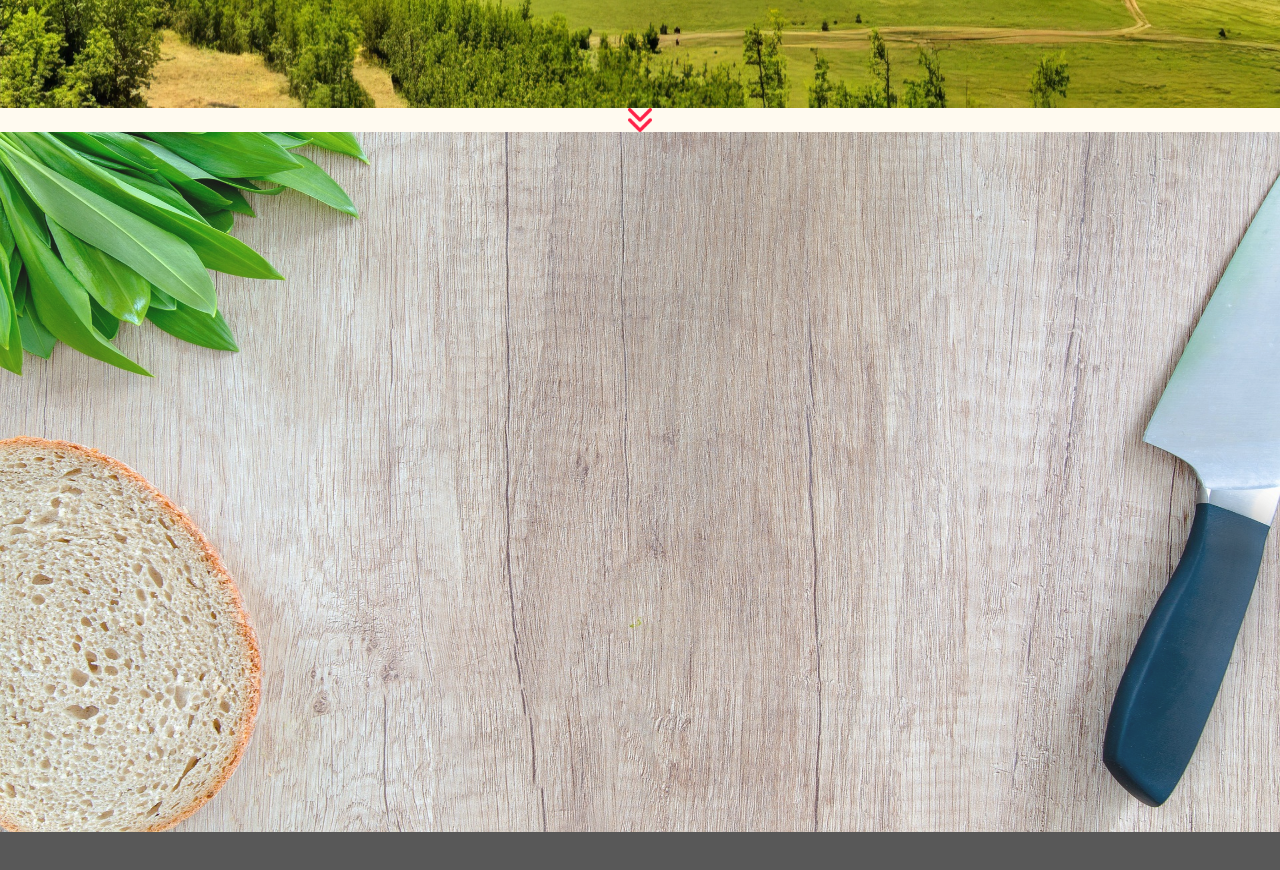
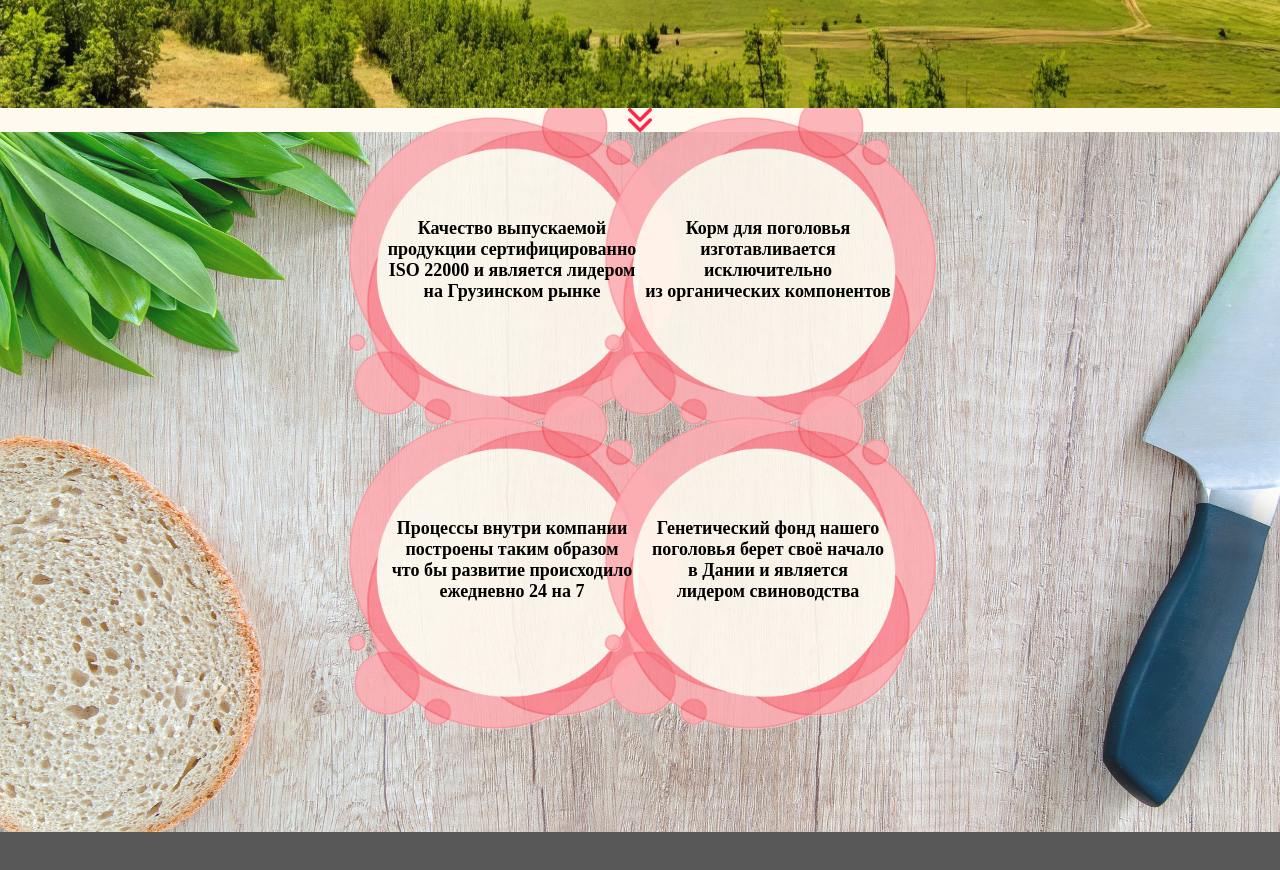
Before and after one commit to WEB-AID/Georg, a React (Create React App) app: page / in a window 1280 px wide. Shown: the part 680-1550 px from the top of the page. Built offline with nearby package versions, Linux system fonts and the light colour scheme; a web font is replaced by a local one.

Commit message:
11 commit

```diff
--- a/src/components/underSwiperBlock/underSwiperBlock.css
+++ b/src/components/underSwiperBlock/underSwiperBlock.css
@@ -1,6 +1,7 @@
 .aboutUsBlock {
     margin: 0;
     padding: 0;
+    height: calc(100vh - 100px);
 }
 
 .aboutUsBlock::before {
@@ -18,33 +19,73 @@
 .aboutUsBlockWrapper {
     display: flex;
     flex-wrap: wrap;
-    height: calc(100vh - 100px);
-    /* width: 80vh; */
+    height: 75vh;
+    width: 40vi;
     margin-left: auto;
     margin-right: auto;
-    justify-content: center;
-    align-items: flex-start;
+    justify-content: flex-start; /* Используйте flex-start вместо center */
+    align-items: baseline;
+    font-size: 18px;
+    font-weight: 700;
+    text-align: center;
 }
 
-.photo1 {
-    height: 40vh;
+.aboutUsBlockWrapper *::before {
+    content: "";
+    position: absolute;
+    top: 50%;
+    left: 50%;
+    transform: translate(-50%, -50%);
+    width: 350px;
+    height: 350px;
+    background-image: url('../../assets/111.png');
+    background-size: 350px 350px;
+    background-repeat: no-repeat;
+    opacity: 0.9;
+    z-index: -1;
 }
 
-.photo2 {
-    height: 40vh;
-    align-self: flex-start;
-    margin-top: 80px;
+/* ----------------CONTENT-------------------- */
+.text1 {
+    height: 20vi;
+    width: 20vi;
+    display: flex;
+    align-items: center;
+    justify-content: center;
+    /* align-self: center; */
+    position: relative;
+    /* top:180px; */
 }
 
-.photo3 {
-    height: 40vh;
-    align-self: flex-start;
-    margin-top: -120px;
+.text2 {
+    height: 20vi;
+    width: 20vi;
+    display: flex;
+    align-items: center;
+    justify-content: center;
+    /* align-self: center; */
+    position: relative;
 }
 
-.photo4 {
-    height: 40vh;
-    margin-top: -40px;
+.text3 {
+    height: 20vi;
+    width: 20vi;
+    display: flex;
+    align-items: center;
+    justify-content: center;
+    /* align-self: center; */
+    position: relative;
+    /* top:180px; */
+}
+
+.text4 {
+    height: 20vi;
+    width: 20vi;
+    display: flex;
+    align-items: center;
+    justify-content: center;
+    /* align-self: center; */
+    position: relative;
 }
 
 /* ----------------RESOLUTION-------------------- */
@@ -55,17 +96,17 @@
         flex-direction: column;
     }
 
-    .photo2 {
+    .text2 {
         align-self: unset;
         margin-top: unset;
     }
 
-    .photo3 {
+    .text3 {
         align-self: unset;
         margin-top: unset;
     }
 
-    .photo4 {
+    .text4 {
         margin-top: unset;
     }
 }
--- a/src/components/underSwiperBlock/underSwiperBlock.js
+++ b/src/components/underSwiperBlock/underSwiperBlock.js
@@ -10,6 +10,10 @@ export default class UnderSwiperBlock extends React.Component {
         return(
             <div className="aboutUsBlock">
                 <div className="aboutUsBlockWrapper">
+                    <div className="text1">Качество выпускаемой<br></br>продукции сертифицированно<br></br> ISO 22000 и является лидером<br></br>на Грузинском рынке</div>
+                    <div className="text2">Корм для поголовья<br></br>изготавливается исключительно<br></br>из органических компонентов</div>
+                    <div className="text3">Процессы внутри компании<br></br>построены таким образом<br></br>что бы развитие происходило<br></br>ежедневно 24 на 7</div>
+                    <div className="text4">Генетический фонд нашего<br></br>поголовья берет своё начало<br></br>в Дании и является<br></br>лидером свиноводства</div>
                     {/* <img className="photo1" src={photo} alt=""></img>
                     <img className="photo2" src={photo} alt=""></img>
                     <img className="photo3" src={photo} alt=""></img>
```
Also changed, not shown: src/assets/111.png (added).
